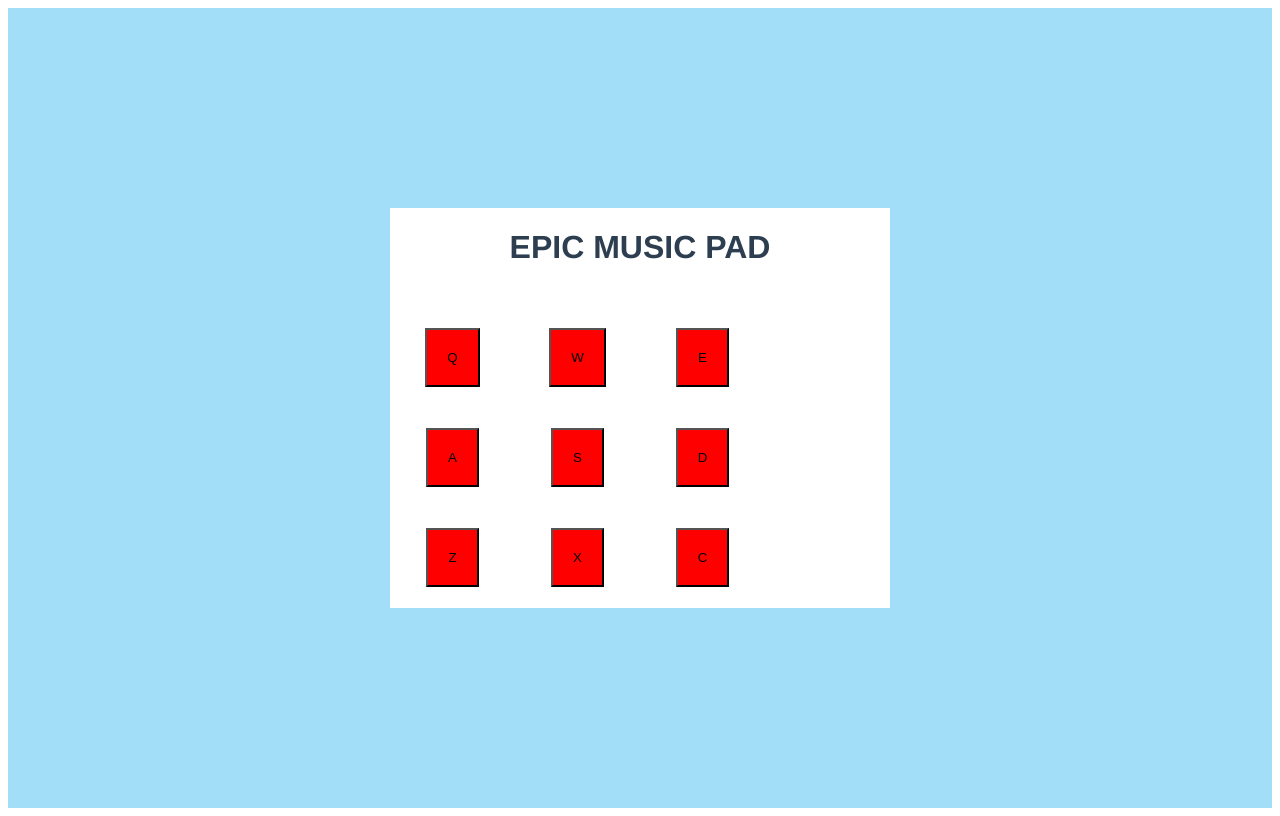
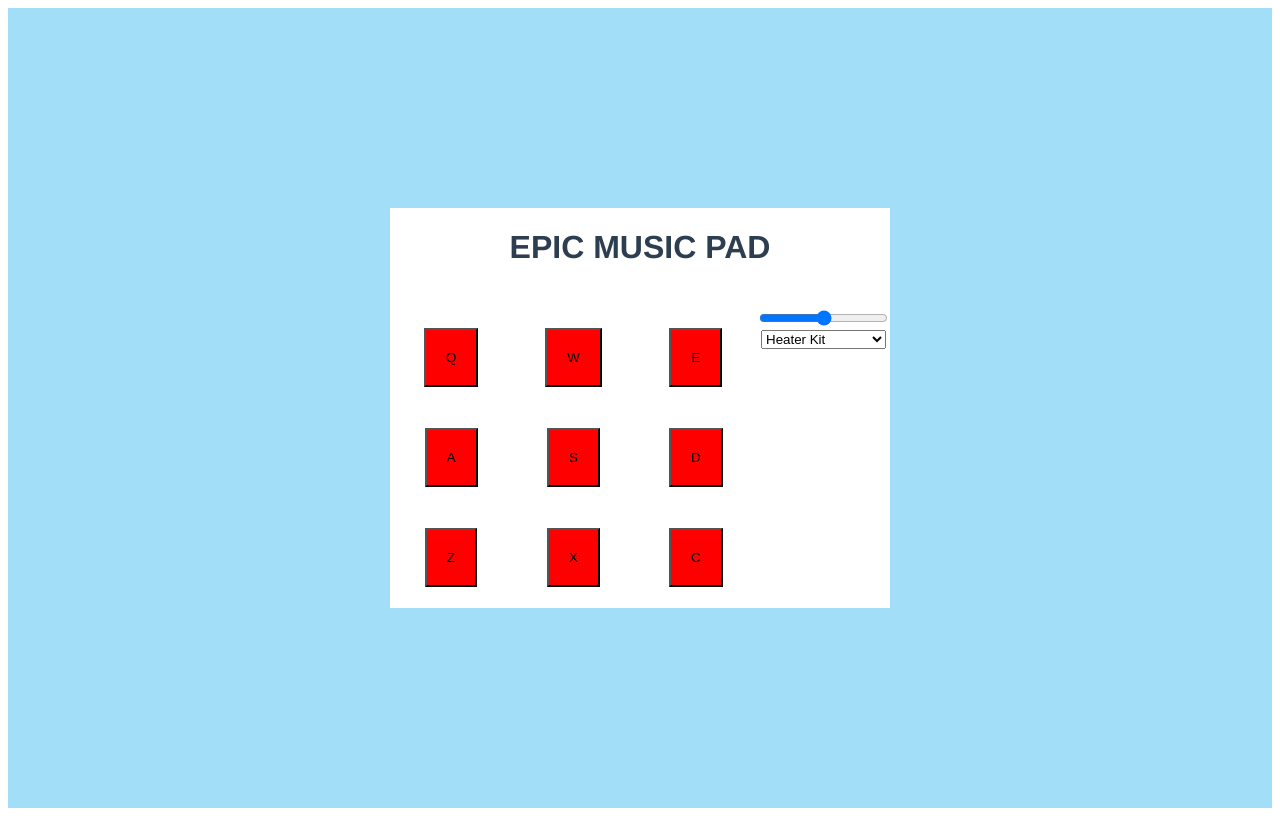
Before and after one commit to fsamiker/music-pad, a Vue app: page / in a window 1280 px wide. Built offline with nearby package versions, Linux system fonts and the light colour scheme.

Commit message:
Added Volume adjustment and sound set change features

```diff
--- a/src/components/MusicPad.vue
+++ b/src/components/MusicPad.vue
@@ -4,31 +4,44 @@
     <div class="sounds"
       v-if="soundOptions">
       <SoundButton
-      v-for="k in keyOptions"
-      :key="k[1]"
-      :keyTrigger="k"
-      @play="playSound"
+        v-for="k in keyOptions"
+        :key="soundMap[k[0]].id"
+        :keyTrigger="k"
+        :soundData="soundMap[k[0]]"
+        :volume="volume"
       ></SoundButton>
+    </div>
+    <div class="Settings">
+      <VolumeSlider v-model="volume"></VolumeSlider>
+      <select v-model="currentSet" v-on:change="updateSoundSet">
+        <option v-for="option in setOptions" v-bind:key="option.name" v-bind:value="option.value">
+          {{ option.name }}
+        </option>
+      </select>
     </div>
   </div>
 </template>
 
 <script>
 import SoundButton from './SoundButton'
+import VolumeSlider from './VolumeSlider'
 
 export default {
   name: 'MusicPad',
   components: {
-    SoundButton
+    SoundButton,
+    VolumeSlider
   },
   data: function() {
       return {
-        defaultSets: {
-          'Drums 1':[0, 1, 2, 3, 4, 5, 6, 7, 8],
-          'Drums 2': [9, 10, 11, 12, 13, 14, 15, 16, 17] },
+        setOptions: [
+          {'name': 'Heater Kit', 'value': [0, 1, 2, 3, 4, 5, 6, 7, 8]},
+          {'name': 'Smooth Piano Kit', 'value': [9, 10, 11, 12, 13, 14, 15, 16, 17]}
+        ],
         keyOptions: Object.entries(require('./../keys.json').keys),
         soundOptions: null,
-        currentSet: null
+        currentSet: [0, 1, 2, 3, 4, 5, 6, 7, 8],
+        volume: 50
       };
   },
   computed: {
@@ -43,29 +56,19 @@ export default {
   },
   created: function() {
       this.soundOptions = this.loadSoundOptions();
-      this.currentSet = this.defaultSets['Drums 1'];
   },
   mounted: function() {
     window.addEventListener('keydown', e => {
-      this.playSound(e.key.toUpperCase());
+      document.querySelector(`#${e.key}${e.keyCode}`.toUpperCase()).click();
     });
   },
   methods: {
       loadSoundOptions: function() {
           return require('./../sound.json').soundSamples;
       },
-      updateSoundSet: function(option) {
-        this.currentSet = this.defaultSets[option];
-      },
-      randomSet: function() {
-
-      },
-      playSound: function(key) {
-        if (key) {
-          let sound = this.soundMap[key].url;
-          var audio = new Audio(sound);
-          audio.play();
-        }
+      updateSoundSet: function(e) {
+        this.currentSet.splice(0, this.currentSet.length);
+        this.currentSet.push(...e.target.value.split(","));
       }
   }
 }
@@ -94,4 +97,9 @@ h1 {
   height: 100%;
   width: 100%;
 }
+
+.settings {
+  grid-column: 4;
+  grid-row: 2/ span 3;
+}
 </style>
--- a/src/components/SoundButton.vue
+++ b/src/components/SoundButton.vue
@@ -1,8 +1,8 @@
 <template>
   <label>
     <button class=" sound-btn btn"
-    @click="$emit('play', keyTrigger[0])"
-    v-bind:id = "keyTrigger[1]">
+    @click="playSound"
+    v-bind:id = "keyTrigger[0] + keyTrigger[1]">
       <span> {{ keyTrigger[0] }} </span>
     </button>
   </label>
@@ -11,7 +11,29 @@
 <script>
 export default {
   name: 'SoundButton',
-  props: ['keyTrigger'],
+  props: ['keyTrigger', 'soundData', 'volume'],
+  data: function() {
+    return {
+      audio: null
+    };
+  },
+  mounted: function() {
+    this.audio = new Audio(this.soundData.url);
+    this.changeVolume();
+  },
+  watch: {
+    volume: function() {
+      this.changeVolume();
+    }
+  },
+  methods: {
+    playSound: function() {
+      this.audio.play();
+    },
+    changeVolume: function() {
+      this.audio.volume = this.volume/100;
+    }
+  }
 }
 </script>
 
--- /dev/null
+++ b/src/components/VolumeSlider.vue
@@ -0,0 +1,17 @@
+<template>
+    <div class="slidecontainer">
+    <input type="range" min="1" max="100" class="slider" id="soundVolume"
+        v-bind:value="volumeValue"
+        v-on:input="$emit('input', $event.target.value)">
+    </div>
+</template>
+
+<script>
+export default {
+  name: 'VolumeSlider',
+  props: ['volumeValue'],
+}
+</script>
+
+<style scoped>
+</style>
```
